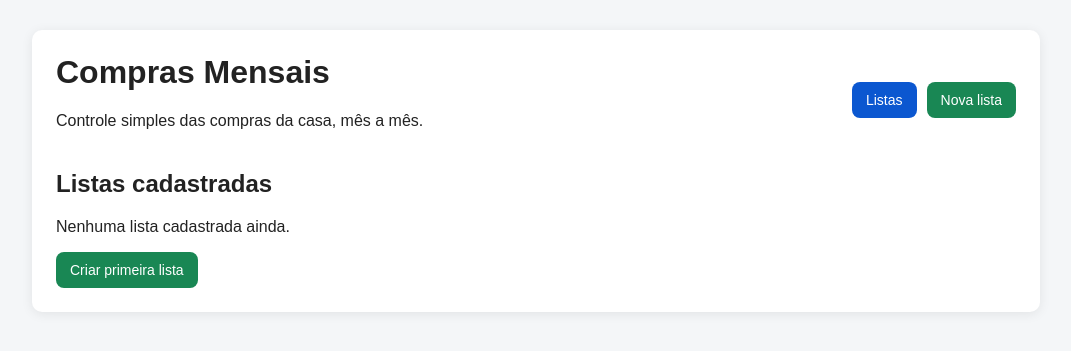
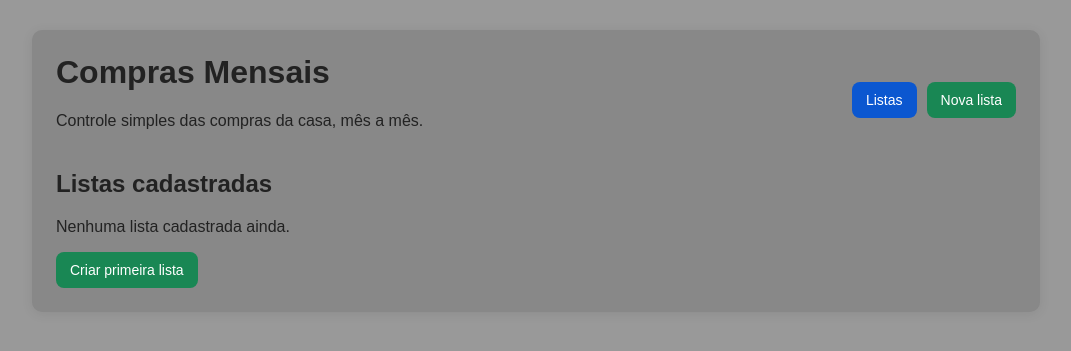
Before and after one commit to tuliospfc/projeto_mercado_rapido, a Django app: page / in a window 1280 px wide. Shown: the top 351 px of the page, without its empty margins (104-1175 px from the left). Run offline with Django 4.2, Linux system fonts and the light colour scheme; data that the repository does not hold is empty.

Commit message:
escurecimento da tela

```diff
--- a/compras/templates/compras/base.html
+++ b/compras/templates/compras/base.html
@@ -5,8 +5,8 @@
     <meta name="viewport" content="width=device-width, initial-scale=1.0">
     <title>{% block title %}Compras Mensais{% endblock %}</title>
     <style>
-        body { font-family: Arial, sans-serif; background: #f4f6f8; margin: 0; padding: 0; color: #222; }
-        .container { width: 90%; max-width: 960px; margin: 30px auto; background: #fff; padding: 24px; border-radius: 10px; box-shadow: 0 2px 12px rgba(0,0,0,.08); }
+        body { font-family: Arial, sans-serif; background: #999999; margin: 0; padding: 0; color: #222; }
+        .container { width: 90%; max-width: 960px; margin: 30px auto; background: #888888; padding: 24px; border-radius: 10px; box-shadow: 0 2px 12px rgba(0,0,0,.08); }
         h1, h2, h3 { margin-top: 0; }
         a { text-decoration: none; color: #0b57d0; }
         a:hover { text-decoration: underline; }
```
